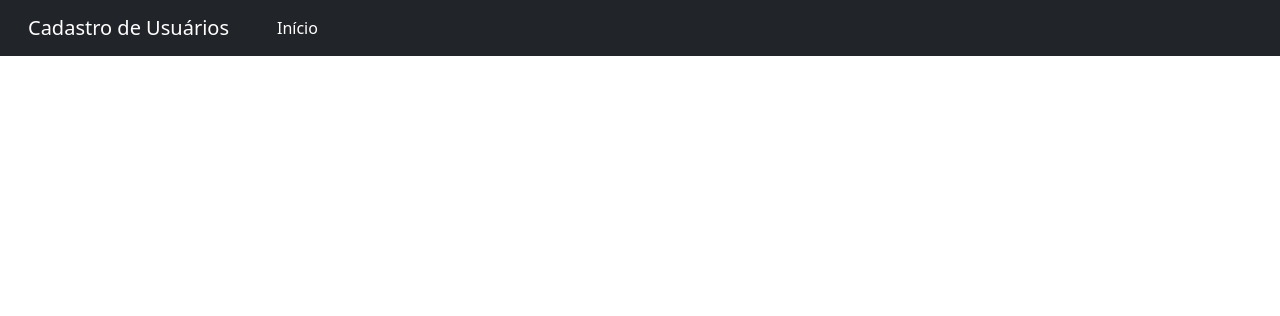
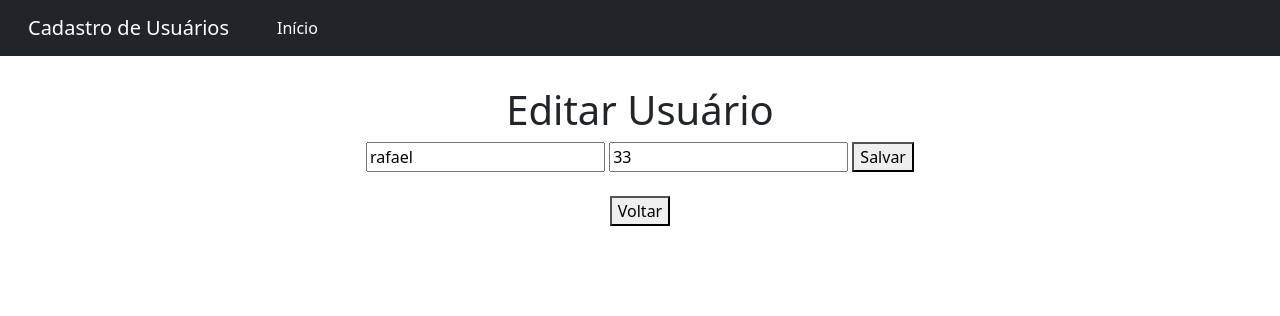
Before and after one commit to hudalves/projeto_cad_usuarios, a Django app: template projeto_cad_usuário/app_cad_usuarios/templates/usuarios/editar.html in a window 1280 px wide. Shown: the top 316 px of the page. Run offline with Django 5.2, Linux system fonts and the light colour scheme; the template is opened without the code that fills it: values that come from a table or form of the project are taken from there, others are empty; data comes from the database, SQL or seed files in the repository.

Commit message:
Update editar.html

```diff
--- a/projeto_cad_usuário/app_cad_usuarios/templates/usuarios/editar.html
+++ b/projeto_cad_usuário/app_cad_usuarios/templates/usuarios/editar.html
@@ -1,6 +1,18 @@
 {% extends 'usuarios/base.html'%}
 {% block conteudo %}
+<div class="container" style="text-align: center; margin-top: 30px;">
+  <h1>Editar Usuário</h1>
+<form method="post">
+    {% csrf_token %}
+    <input type="text" name="nome" value="{{ usuario.nome }}" placeholder="Nome">
+    <input type="text" name="idade" value="{{ usuario.idade }}" placeholder="Idade">
+    <button type="submit">Salvar</button>
+  </form>
 
-
+  <br>
+  <form action="{% url 'listagem_usuarios' %}">
+    <button type="submit">Voltar</button>
+  </form>
+</div>
 
 {% endblock %}
```
